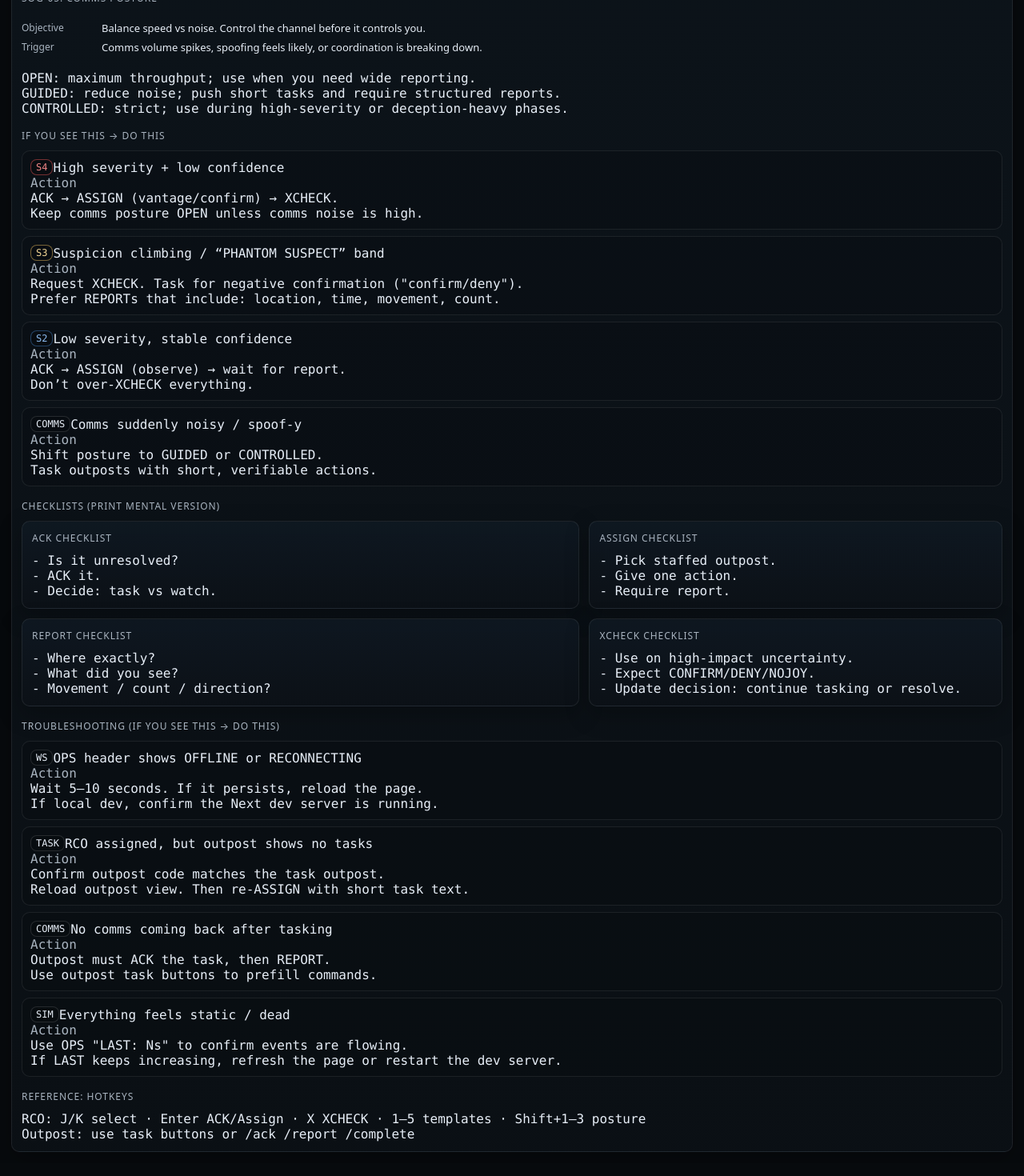
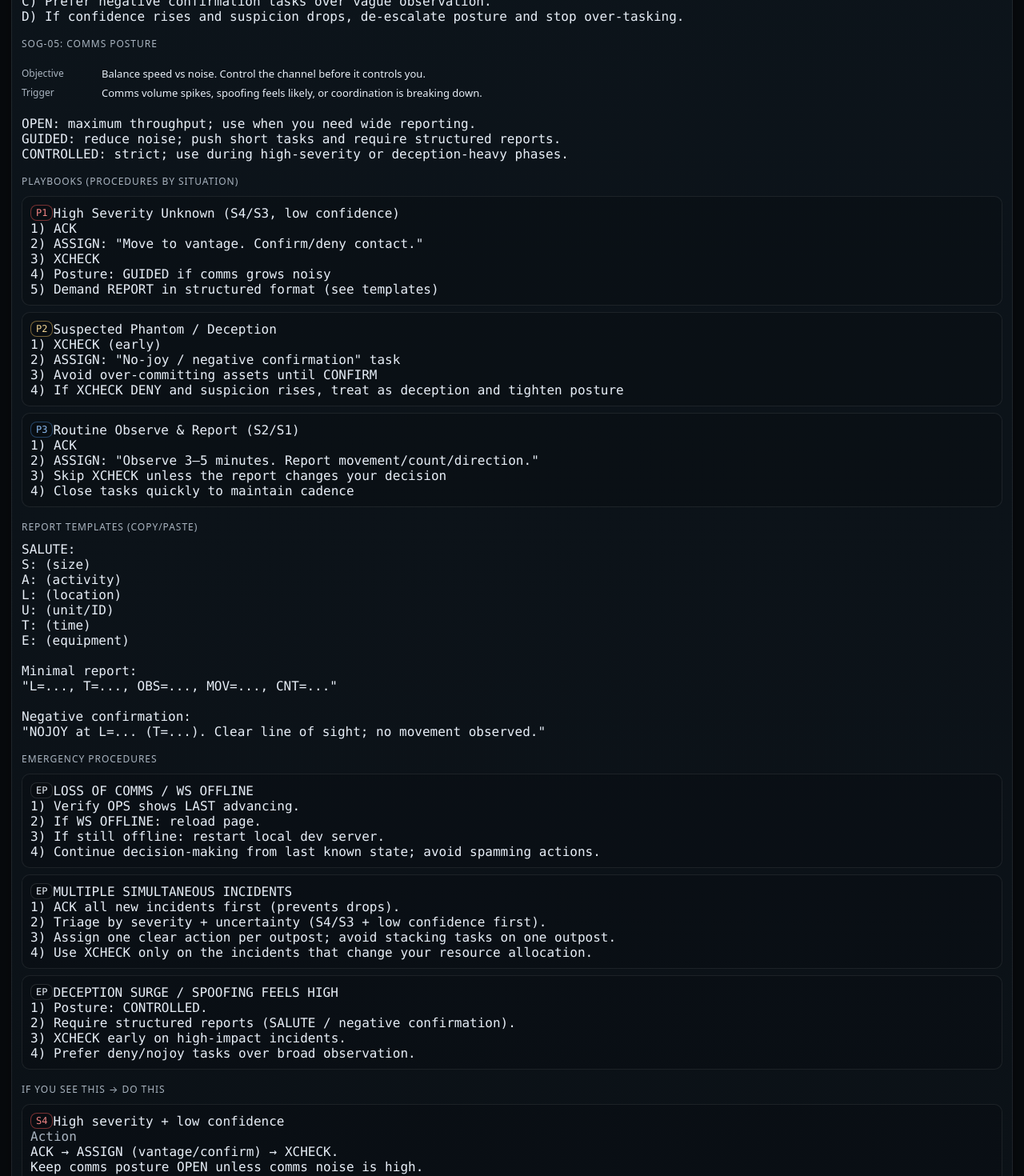
Before and after one commit to SingSongScreamAlong/blacksky-watch, a Next.js app: page /manual in a window 1280 px wide. Shown: the part 1330-2800 px from the top of the page at 80% size. Built offline with nearby package versions, Linux system fonts and the light colour scheme.

Commit message:
docs: manual playbooks

```diff
--- a/src/app/manual/page.tsx
+++ b/src/app/manual/page.tsx
@@ -11,7 +11,7 @@ export default function ManualPage() {
           </div>
           <div className="chips">
             <span className="chip mono">DOC</span>
-            <span className="chip mono">v0.2</span>
+            <span className="chip mono">v0.3</span>
           </div>
         </div>
 
@@ -31,6 +31,12 @@ export default function ManualPage() {
             - SOG-04 Phantom / Uncertainty Handling
             <br />
             - SOG-05 Comms Posture
+            <br />
+            - Playbooks
+            <br />
+            - Report Templates
+            <br />
+            - Emergency Procedures
             <br />
             - If You See This → Do This
             <br />
@@ -160,6 +166,143 @@ export default function ManualPage() {
             GUIDED: reduce noise; push short tasks and require structured reports.
             <br />
             CONTROLLED: strict; use during high-severity or deception-heavy phases.
+          </div>
+        </div>
+
+        <div style={{ marginTop: 16 }}>
+          <div className="panelTitle">Playbooks (procedures by situation)</div>
+          <div className="list">
+            <div className="listItemStatic">
+              <div className="row">
+                <div className="sev sev-4">P1</div>
+                <div className="mono">High Severity Unknown (S4/S3, low confidence)</div>
+              </div>
+              <div className="mono">
+                1) ACK
+                <br />
+                2) ASSIGN: &quot;Move to vantage. Confirm/deny contact.&quot;
+                <br />
+                3) XCHECK
+                <br />
+                4) Posture: GUIDED if comms grows noisy
+                <br />
+                5) Demand REPORT in structured format (see templates)
+              </div>
+            </div>
+
+            <div className="listItemStatic">
+              <div className="row">
+                <div className="sev sev-3">P2</div>
+                <div className="mono">Suspected Phantom / Deception</div>
+              </div>
+              <div className="mono">
+                1) XCHECK (early)
+                <br />
+                2) ASSIGN: &quot;No-joy / negative confirmation&quot; task
+                <br />
+                3) Avoid over-committing assets until CONFIRM
+                <br />
+                4) If XCHECK DENY and suspicion rises, treat as deception and tighten posture
+              </div>
+            </div>
+
+            <div className="listItemStatic">
+              <div className="row">
+                <div className="sev sev-2">P3</div>
+                <div className="mono">Routine Observe &amp; Report (S2/S1)</div>
+              </div>
+              <div className="mono">
+                1) ACK
+                <br />
+                2) ASSIGN: &quot;Observe 3–5 minutes. Report movement/count/direction.&quot;
+                <br />
+                3) Skip XCHECK unless the report changes your decision
+                <br />
+                4) Close tasks quickly to maintain cadence
+              </div>
+            </div>
+          </div>
+        </div>
+
+        <div style={{ marginTop: 16 }}>
+          <div className="panelTitle">Report Templates (copy/paste)</div>
+          <div className="mono">
+            SALUTE:
+            <br />
+            S: (size)
+            <br />
+            A: (activity)
+            <br />
+            L: (location)
+            <br />
+            U: (unit/ID)
+            <br />
+            T: (time)
+            <br />
+            E: (equipment)
+            <br />
+            <br />
+            Minimal report:
+            <br />
+            &quot;L=..., T=..., OBS=..., MOV=..., CNT=...&quot;
+            <br />
+            <br />
+            Negative confirmation:
+            <br />
+            &quot;NOJOY at L=... (T=...). Clear line of sight; no movement observed.&quot;
+          </div>
+        </div>
+
+        <div style={{ marginTop: 16 }}>
+          <div className="panelTitle">Emergency Procedures</div>
+          <div className="list">
+            <div className="listItemStatic">
+              <div className="row">
+                <div className="sev">EP</div>
+                <div className="mono">LOSS OF COMMS / WS OFFLINE</div>
+              </div>
+              <div className="mono">
+                1) Verify OPS shows LAST advancing.
+                <br />
+                2) If WS OFFLINE: reload page.
+                <br />
+                3) If still offline: restart local dev server.
+                <br />
+                4) Continue decision-making from last known state; avoid spamming actions.
+              </div>
+            </div>
+
+            <div className="listItemStatic">
+              <div className="row">
+                <div className="sev">EP</div>
+                <div className="mono">MULTIPLE SIMULTANEOUS INCIDENTS</div>
+              </div>
+              <div className="mono">
+                1) ACK all new incidents first (prevents drops).
+                <br />
+                2) Triage by severity + uncertainty (S4/S3 + low confidence first).
+                <br />
+                3) Assign one clear action per outpost; avoid stacking tasks on one outpost.
+                <br />
+                4) Use XCHECK only on the incidents that change your resource allocation.
+              </div>
+            </div>
+
+            <div className="listItemStatic">
+              <div className="row">
+                <div className="sev">EP</div>
+                <div className="mono">DECEPTION SURGE / SPOOFING FEELS HIGH</div>
+              </div>
+              <div className="mono">
+                1) Posture: CONTROLLED.
+                <br />
+                2) Require structured reports (SALUTE / negative confirmation).
+                <br />
+                3) XCHECK early on high-impact incidents.
+                <br />
+                4) Prefer deny/nojoy tasks over broad observation.
+              </div>
+            </div>
           </div>
         </div>
 
```
